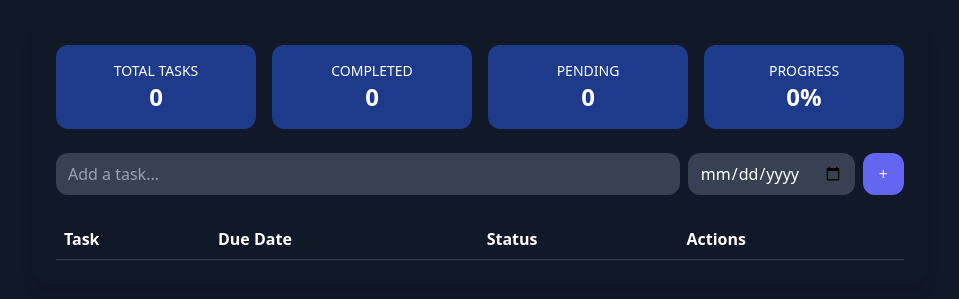
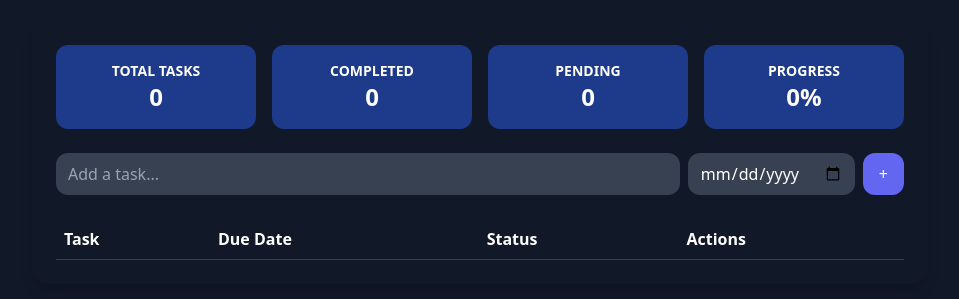
Before and after one commit to Revou-Coding-Camp/codingcamp-1-sep-2025-Daveee01, a plain HTML site: page index.html in a window 1280 px wide. Shown: the part 89-388 px from the top of the page, without its empty margins (160-1119 px from the left). Drawn offline with nearby package versions, Linux system fonts and the light colour scheme.

Commit message:
Update index.html
new update website

```diff
--- a/index.html
+++ b/index.html
@@ -19,19 +19,19 @@
 
     <div class="grid grid-cols-4 gap-4 mb-6">
       <div class="bg-blue-900 p-4 rounded-xl text-center">
-        <h2 class="text-sm">TOTAL TASKS</h2>
+        <h2 class="text-sm font-bold">TOTAL TASKS</h2>
         <p id="totalTasks" class="text-2xl font-bold">0</p>
       </div>
       <div class="bg-blue-900 p-4 rounded-xl text-center">
-        <h2 class="text-sm">COMPLETED</h2>
+        <h2 class="text-sm font-bold">COMPLETED</h2>
         <p id="completedTasks" class="text-2xl font-bold">0</p>
       </div>
       <div class="bg-blue-900 p-4 rounded-xl text-center">
-        <h2 class="text-sm">PENDING</h2>
+        <h2 class="text-sm font-bold">PENDING</h2>
         <p id="pendingTasks" class="text-2xl font-bold">0</p>
       </div>
       <div class="bg-blue-900 p-4 rounded-xl text-center">
-        <h2 class="text-sm">PROGRESS</h2>
+        <h2 class="text-sm font-bold">PROGRESS</h2>
         <p id="progress" class="text-2xl font-bold">0%</p>
       </div>
     </div>
```
